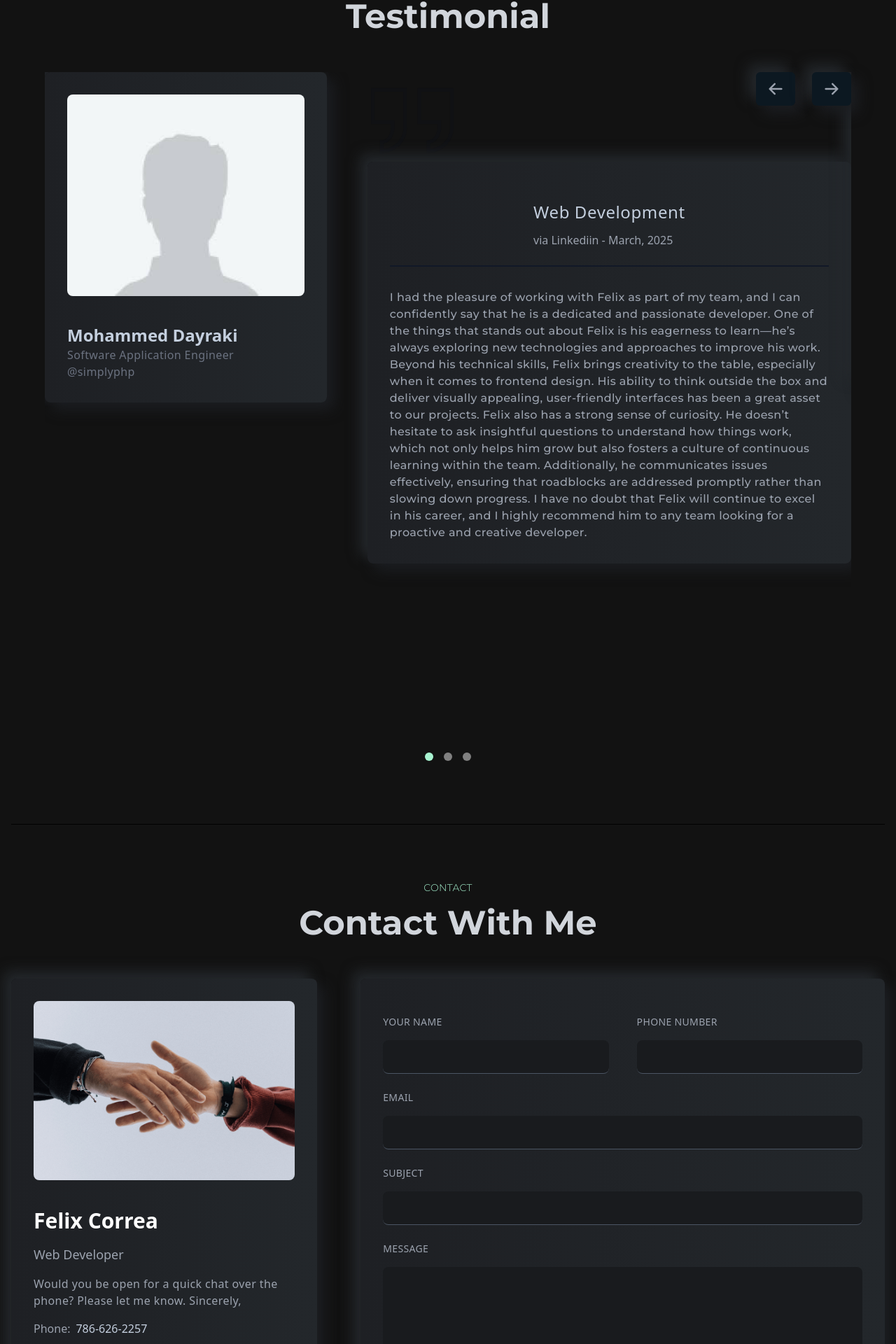
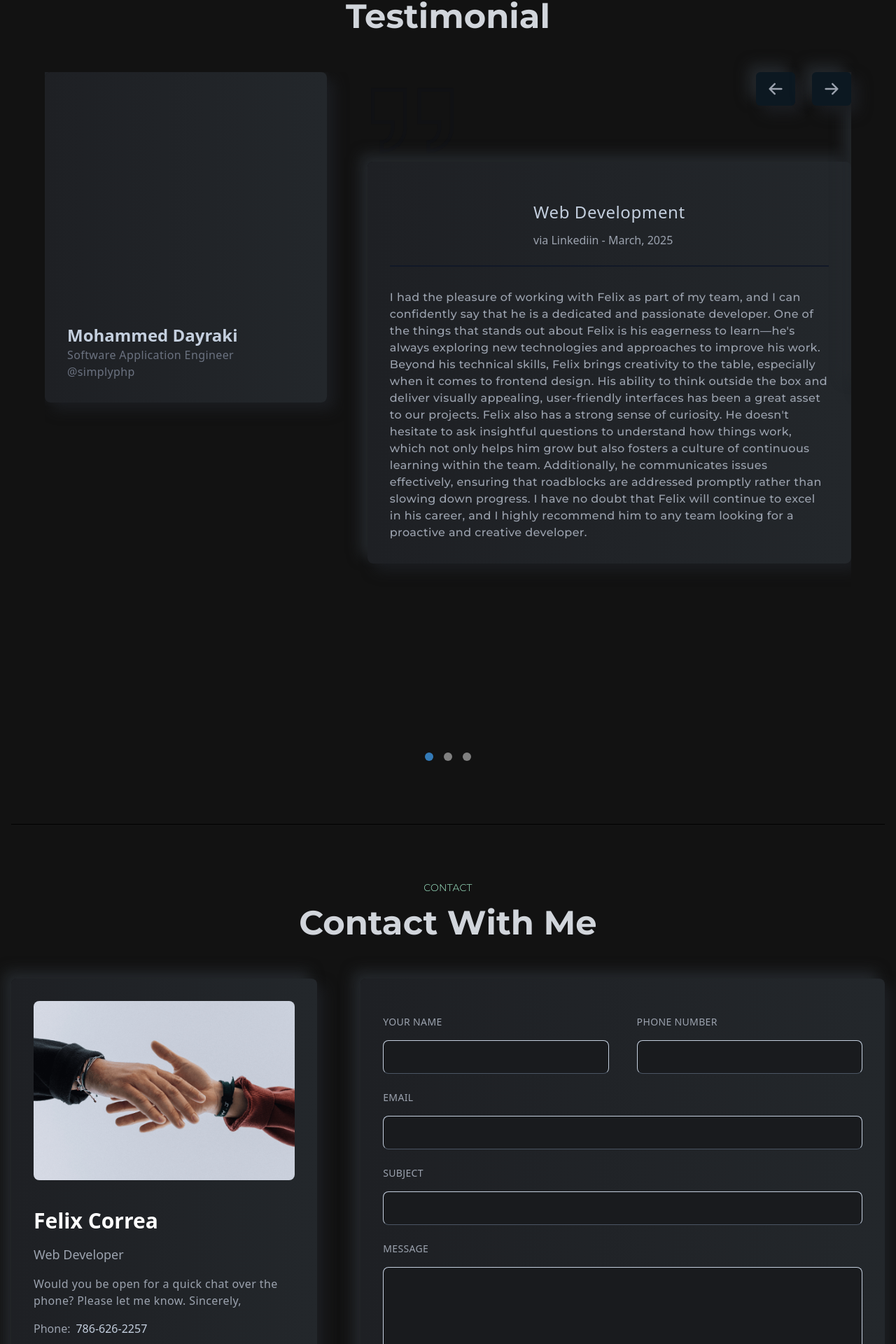
Before and after one commit to FelixCE0/react-portfolio, a React (Create React App) app: page / in a window 1280 px wide. Shown: the part 4357-6277 px from the top of the page at 70% size. Built offline with nearby package versions, Linux system fonts and the light colour scheme.

Commit message:
Deployed website

```diff
--- a/package.json
+++ b/package.json
@@ -45,6 +45,7 @@
     ]
   },
   "devDependencies": {
+    "gh-pages": "^6.3.0",
     "tailwindcss": "^3.3.1"
   }
 }
--- a/src/components/tesimonial/Testimonial.js
+++ b/src/components/tesimonial/Testimonial.js
@@ -2,9 +2,9 @@ import React, { useState } from 'react'
 import Slider from "react-slick";
 import { RiStarFill } from "react-icons/ri";
 import { HiArrowRight, HiArrowLeft } from "react-icons/hi";
+import { Avatar } from "flowbite-react";
 import Title from '../layouts/Title'
-import { testimonialOne, testimonialTwo, quote } from "../../assets";
-
+import { quote } from "../../assets";
 
 function SampleNextArrow(props) {
   const { onClick } = props;
@@ -71,7 +71,7 @@ const Testimonial = () => {
               width: "12px",
               height: "12px",
               color: "blue",
-              background: "#A7F3D0",
+              background: "#337ab7",
               borderRadius: "50%",
               cursor: "pointer",
             }
@@ -101,14 +101,13 @@ const Testimonial = () => {
           <div className="w-full">
             <div className="w-full h-auto flex flex-col lgl:flex-row justify-between">
               <div className="w-full lgl:w-[35%] h-full bg-gradient-to-r from-[#1e2024] to-[#23272b] p-8 rounded-lg shadow-shadowOne flex flex-col md:flex-row lgl:flex-col gap-8 justify-center md:justify-start lgl:justify-center">
-                <img
-                  className="h-72 md:h-32 lgl:h-72 rounded-lg object-cover"
-                  src={testimonialOne}
-                  alt="testimonialOne"
+                <Avatar
+                  size="xl"
+                  alt="Mohammed Dayraki"
+                  className="h-72 md:h-32 lgl:h-72"
                 />
                 <div className="w-full flex flex-col justify-end">
                   <p className="text-xs uppercase text-designColor tracking-wide mb-2">
-
                   </p>
                   <h3 className="text-2xl font-bold">
                     Mohammed Dayraki</h3>
@@ -131,11 +130,11 @@ const Testimonial = () => {
                     </div>
                   </div>
                   <p className="text-base font-titleFont text-gray-400 font-medium tracking-wide leading-6">
-                    I had the pleasure of working with Felix as part of my team, and I can confidently say that he is a dedicated and passionate developer. One of the things that stands out about Felix is his eagerness to learn—he’s always exploring new technologies and approaches to improve his work.
+                    I had the pleasure of working with Felix as part of my team, and I can confidently say that he is a dedicated and passionate developer. One of the things that stands out about Felix is his eagerness to learn—he's always exploring new technologies and approaches to improve his work.
 
                     Beyond his technical skills, Felix brings creativity to the table, especially when it comes to frontend design. His ability to think outside the box and deliver visually appealing, user-friendly interfaces has been a great asset to our projects.
 
-                    Felix also has a strong sense of curiosity. He doesn’t hesitate to ask insightful questions to understand how things work, which not only helps him grow but also fosters a culture of continuous learning within the team. Additionally, he communicates issues effectively, ensuring that roadblocks are addressed promptly rather than slowing down progress.
+                    Felix also has a strong sense of curiosity. He doesn't hesitate to ask insightful questions to understand how things work, which not only helps him grow but also fosters a culture of continuous learning within the team. Additionally, he communicates issues effectively, ensuring that roadblocks are addressed promptly rather than slowing down progress.
 
                     I have no doubt that Felix will continue to excel in his career, and I highly recommend him to any team looking for a proactive and creative developer.
                   </p>
@@ -148,14 +147,14 @@ const Testimonial = () => {
           <div className="w-full">
             <div className="w-full h-auto flex flex-col lgl:flex-row justify-between">
               <div className="w-full lgl:w-[35%] h-full bg-gradient-to-r from-[#1e2024] to-[#23272b] p-8 rounded-lg shadow-shadowOne flex flex-col md:flex-row lgl:flex-col gap-8 justify-center md:justify-start lgl:justify-center">
-                <img
-                  className="h-72 md:h-32 lgl:h-72 rounded-lg object-cover"
-                  src={testimonialTwo}
-                  alt="testimonialTwo"
+                <Avatar
+
+                  size="xl"
+                  alt="Linkhon Hasan"
+                  className="h-72 md:h-32 lgl:h-72"
                 />
                 <div className="w-full flex flex-col justify-end">
                   <p className="text-xs uppercase text-designColor tracking-wide mb-2">
-
                   </p>
                   <h3 className="text-2xl font-bold">
                     Linkhon Hasan</h3>
@@ -180,13 +179,13 @@ const Testimonial = () => {
                   <p className="text-base font-titleFont text-gray-400 font-medium tracking-wide leading-6">
                     I had the pleasure of working with Felix Correa Hidalgo on several projects, and I cannot recommend him highly enough. Felix is an exceptional front-end developer with a strong proficiency in PHP, and his contributions have been invaluable to our team.
 
-                    Felix’s ability to collaborate with established apps on Shopify is particularly impressive. He played a key role in implementing new features that significantly enhanced our website’s functionality, ensuring our online store remained competitive and user-friendly. Felix’s expertise in optimizing web content for responsiveness across both desktop and mobile platforms greatly improved our customer experience, ensuring our site looked and performed seamlessly on any device.
+                    Felix's ability to collaborate with established apps on Shopify is particularly impressive. He played a key role in implementing new features that significantly enhanced our website's functionality, ensuring our online store remained competitive and user-friendly. Felix's expertise in optimizing web content for responsiveness across both desktop and mobile platforms greatly improved our customer experience, ensuring our site looked and performed seamlessly on any device.
 
-                    Moreover, his technical skills in JavaScript allowed him to make key improvements to our product pages and integrate advanced features such as pre-order functionality, all while adhering to Shopify's policies. Felix also demonstrated his problem-solving skills by optimizing the site’s load times, replacing existing function calls with promise-based callback functions, which resulted in noticeable performance improvements.
+                    Moreover, his technical skills in JavaScript allowed him to make key improvements to our product pages and integrate advanced features such as pre-order functionality, all while adhering to Shopify's policies. Felix also demonstrated his problem-solving skills by optimizing the site's load times, replacing existing function calls with promise-based callback functions, which resulted in noticeable performance improvements.
 
                     On top of his technical acumen, Felix has a strong understanding of SEO practices. He led our efforts to improve SEO methodology, driving a consistent 3% month-over-month increase in site traffic. His dedication to improving site performance and user experience is unmatched.
 
-                    Felix’s combination of front-end development skills, PHP expertise, and ability to drive continuous improvements in web functionality and SEO makes him a standout developer. He is an asset to any team, and I have no doubt he will continue to thrive in any future projects.
+                    Felix's combination of front-end development skills, PHP expertise, and ability to drive continuous improvements in web functionality and SEO makes him a standout developer. He is an asset to any team, and I have no doubt he will continue to thrive in any future projects.
                   </p>
                 </div>
               </div>
@@ -197,14 +196,13 @@ const Testimonial = () => {
           <div className="w-full">
             <div className="w-full h-auto flex flex-col lgl:flex-row justify-between">
               <div className="w-full lgl:w-[35%] h-full bg-gradient-to-r from-[#1e2024] to-[#23272b] p-8 rounded-lg shadow-shadowOne flex flex-col md:flex-row lgl:flex-col gap-8 justify-center md:justify-start lgl:justify-center">
-                <img
-                  className="h-72 md:h-32 lgl:h-72 rounded-lg object-cover"
-                  src={testimonialOne}
-                  alt="testimonialOne"
+                <Avatar
+                  size="xl"
+                  alt="Javier Carrazana"
+                  className="h-72 md:h-32 lgl:h-72"
                 />
                 <div className="w-full flex flex-col justify-end">
                   <p className="text-xs uppercase text-designColor tracking-wide mb-2">
-
                   </p>
                   <h3 className="text-2xl font-bold">Javier Carrazana</h3>
                   <p className="text-base tracking-wide text-gray-500">
@@ -223,13 +221,6 @@ const Testimonial = () => {
                       <p className="text-base text-gray-400 mt-3">
                         via Google - Mar 4, 2022 - Feb 30, 2023
                       </p>
-                    </div>
-                    <div className="text-yellow-500 flex gap-1">
-                      <RiStarFill />
-                      <RiStarFill />
-                      <RiStarFill />
-                      <RiStarFill />
-                      <RiStarFill />
                     </div>
                   </div>
                   <p className="text-base font-titleFont text-gray-400 font-medium tracking-wide leading-6">
--- a/tailwind.config.js
+++ b/tailwind.config.js
@@ -1,6 +1,10 @@
 /** @type {import('tailwindcss').Config} */
 module.exports = {
-  content: ["./src/**/*.{js,jsx,ts,tsx}"],
+  content: [
+    "./src/**/*.{js,jsx,ts,tsx}",
+    "node_modules/flowbite-react/**/*.{js,jsx,ts,tsx}",
+    "node_modules/flowbite/**/*.js"
+  ],
   theme: {
     extend: {
       screens: {
@@ -28,5 +32,7 @@ module.exports = {
       },
     },
   },
-  plugins: [],
+  plugins: [
+    require("flowbite/plugin")
+  ],
 };
```
Also changed, not shown: 1 other file (tests, documents, lock files or other folders).
